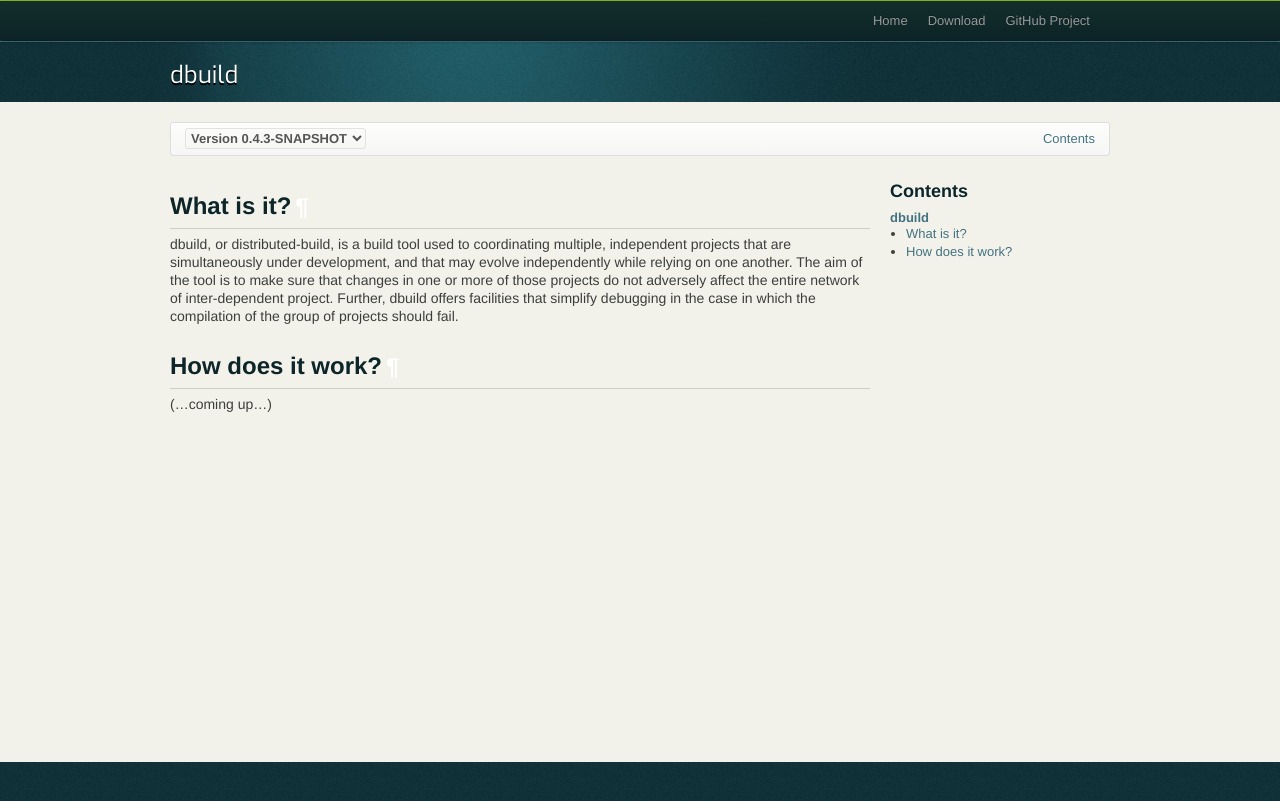
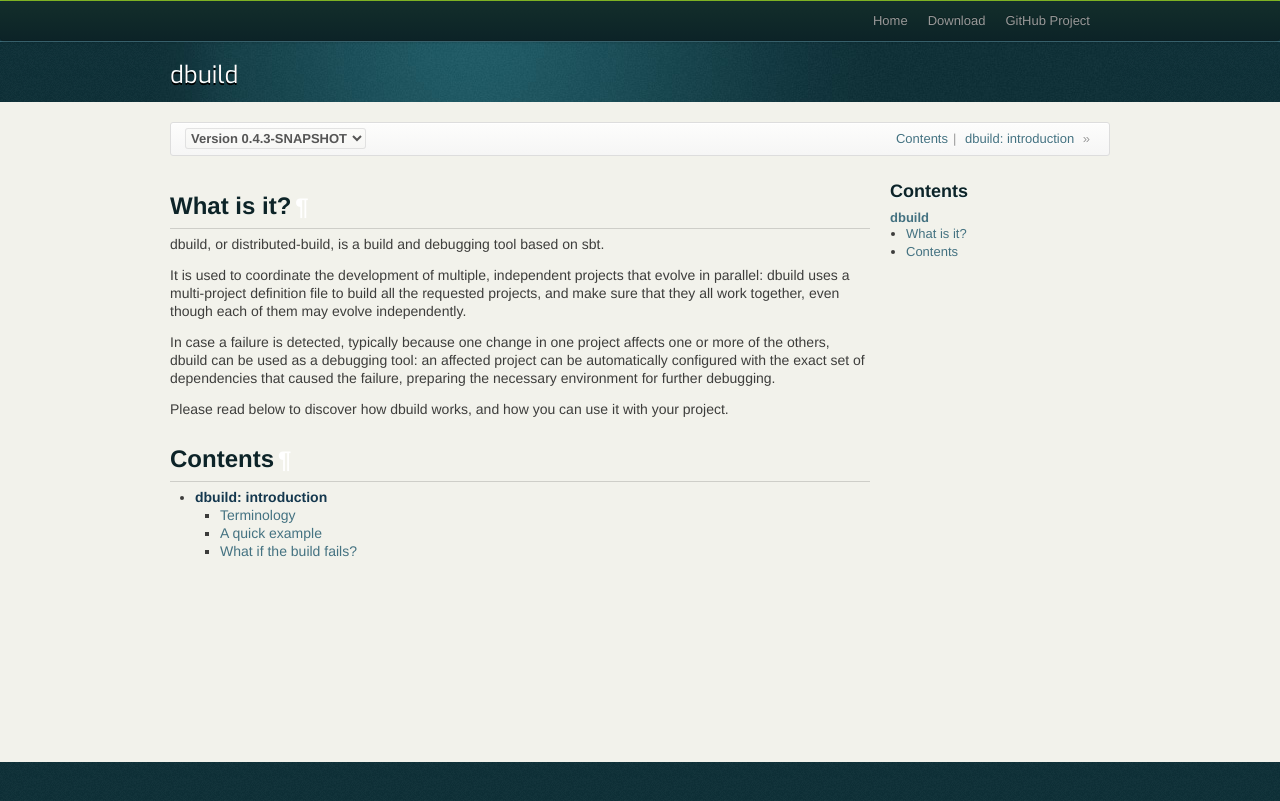
Before and after one commit to lightbend-labs/dbuild, a Sphinx documentation site: the page built from docs/src/sphinx/index.rst, in a window 1280 px wide. Shown: the top 801 px of the page. Built offline with Sphinx 7.4.7, drawn with Linux system fonts in a browser that asks for light colours; some of the changed lines change nothing that is shown.

Commit message:
Writing docs.

```diff
--- a/docs/src/sphinx/index.rst
+++ b/docs/src/sphinx/index.rst
@@ -1,18 +1,24 @@
 dbuild
 ======
+
+What is it?
+-----------
+dbuild, or distributed-build, is a build and debugging tool based on sbt.
+
+It is used to coordinate the development of multiple, independent projects that evolve in parallel: dbuild
+uses a multi-project definition file to build all the requested projects, and make sure that they all work
+together, even though each of them may evolve independently.
+
+In case a failure is detected, typically because one change in one project affects one or more of the others,
+dbuild can be used as a debugging tool: an affected project can be automatically configured with the exact set
+of dependencies that caused the failure, preparing the necessary environment for further debugging.
+
+Please read below to discover how dbuild works, and how you can use it with your project.
+
+Contents
+--------
 
 .. toctree::
    :maxdepth: 2
 
-What is it?
------------
-dbuild, or distributed-build, is a build tool used to coordinating multiple, independent projects
-that are simultaneously under development, and that may evolve independently while relying on one another.
-The aim of the tool is to make sure that changes in one or more of those projects do not adversely affect
-the entire network of inter-dependent project. Further, dbuild offers facilities that simplify debugging in
-the case in which the compilation of the group of projects should fail.
-
-How does it work?
------------------
-
-(...coming up...)
+   introduction
--- /dev/null
+++ b/docs/src/sphinx/introduction.rst
@@ -0,0 +1,118 @@
+dbuild: introduction
+====================
+
+Terminology
+-----------
+
+Since there are many layers involved, it is useful to introduce first the terminology used in the rest
+of this guide.
+
+dbuild build
+  A configuration file, and related build process, that builds a set of independent software projects
+  (for instance Scala, Akka, Scalacheck) to make sure that they all work together.
+
+
+dbuild project
+  It is one software projects in a dbuild build. A dbuild project can be based on sbt or (in the future)
+  on Maven, or other tools. Hence, an entire sbt build (which can contain multiple sbt projects) counts
+  as just one dbuild project.
+
+
+A quick example
+---------------
+
+Let's assume we want to make sure that a specific branch or commit of
+`sperformance <http://github.com/jsuereth/sperformance>`_ works with a specific branch or commit
+of `scala <http://github.com/scala/scala>`_.
+
+A suitable build configuration file is:
+
+.. code-block:: javascript
+
+   {"projects":[
+     {
+       name:  "scala",
+       system: "scala",
+       uri:    "git://github.com/scala/scala.git#2.10.x"
+     }, {
+       name:   "sperformance",
+       system: "sbt",
+       uri:    "git://github.com/jsuereth/sperformance.git#community"
+     }
+   ]}
+
+We will put this into a file called ``test.dsbt``. The line "system" specifies the build mechanism used to build each of the
+projects (a custom "scala" build system for scala, and "sbt" for sperformance). Let's download dbuild, and try it out (the
+exact download instructions and other details are in the following pages):
+
+.. code-block:: bash
+
+   $ [...download and unzip dbuild...]
+   $ cd dbuild
+   $ [...edit test.dsbt...]
+   $ bin/dbuild test.dsbt
+
+Now dbuild will download, parse, and build in turn scala and sperformance, from the branches
+"2.10.x" and "community" respectively. You can also specify a commit hash, in place of the branch.
+
+It is important to notice that here sperformance will be forced to use the scala version that
+you specify, overriding its normal build settings. In case the build file contains many different projects,
+each of them will be tweaked on-the-fly, in order to use the exact combination of branches/commits that were
+specified in the configuration file.
+
+dbuild will keep an index of the actual commit ids (git hashes, svn versions, etc) used during that particular
+run: the same configuration can later be reproduced again, and prepared for debugging.
+
+At the end of the build, all the of generated artifacts and other information on the build will be stored
+in a local repository, contained in your ``~/.dsbt/cache`` directory. If the build ends successfully, you know
+that all the network of inter-dependent projects you specified builds together as desired.
+
+What if the build fails?
+------------------------
+
+This being a testing tool, at some point it is inevitable that one of the projects will fail to build,
+possibly affecting some other projects listed in the dbuild file. It is quite easy to use the information
+generated by dbuild in order to debug the failed combination.
+
+During the dbuild run, you will see two lines like:
+
+.. code-block:: text
+
+   [info] ---==  RepeatableBuild ==---
+   [info]  uuid = 48baab8156458005cb2e0569e8e8c2c39221d56e
+
+The uuid uniquely identifies the tested combination of projects and commits. Let us assume that
+sperformance failed, and that we want to debug it. We can use (after installing the `dbuild sbt plugin`_):
+
+.. code-block:: text
+
+   $ git clone -b community http://github.com/jsuereth/sperformance.git
+   $ cd sperformance
+   $ sbt
+   [info] Set current project to sperformance (in build file:/home/cunei/i/sperformance/)
+   > dsbt-setup 48baab8156458005cb2e0569e8e8c2c39221d56e
+   [info] Retrieving dependencies for 26a265808a6abe8e8451a9f0b43d6dc02176ed16 scala
+   [info] Retrieving dependencies for 9fc2901cdc4f1e4ce4209bfad5dfbf02633fcd5f sperformance
+   [info] Retrieved from project 26a265808a6abe8e8451a9f0b43d6dc02176ed16: 10 artifacts
+   [info] Updating dependencies...
+   [info] Adding resolvers to retrieve build artifacts in 1 scopes
+   [info] Updating library dependencies in 2 scopes
+   [info] Setting Scala version to: 2.10.2-20130320-161312-2f3a7fa417 in 2 scopes
+   [info] Disabling cross building in 2 scopes
+   [info] Preparing Scala binaries: version 2.10.2-20130320-161312-2f3a7fa417
+   [info] Setting Scala home in 1 scopes
+   [info] Set current project to sperformance (in build file:/home/cunei/i/sperformance/)
+   >
+
+At this point, all the dependencies of sperformance are exactly as they were during the multi-project dbuild run,
+and the code can be debugged.
+
+We will see in the following pages how to :ref:`download` and set up dbuild and the dbuild sbt plugin, and the various
+options and features available.
+
+|
+
+.. note::
+   dbuild is currently under active development, and should still be considered experimental.
+   New features and improvements will be introduced in the coming months: the syntax and other details of
+   the tool may change over time.
```
